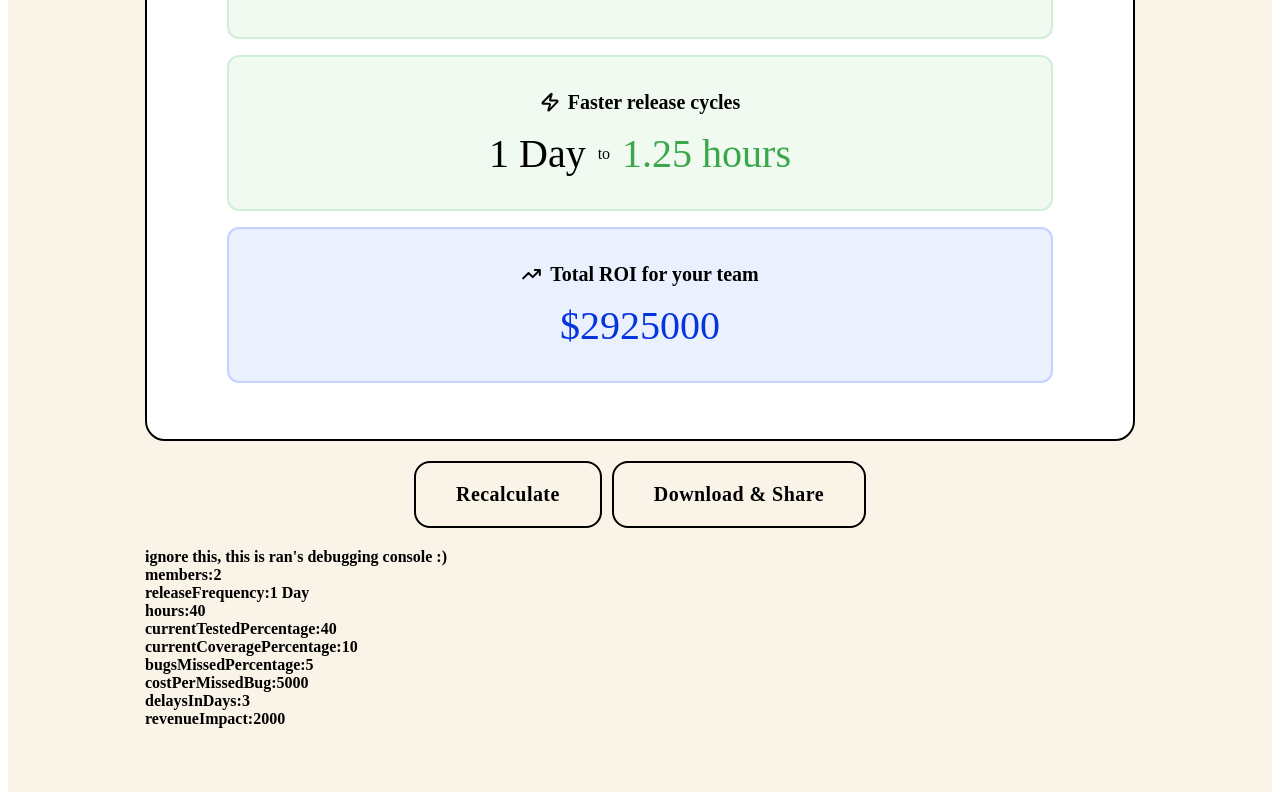
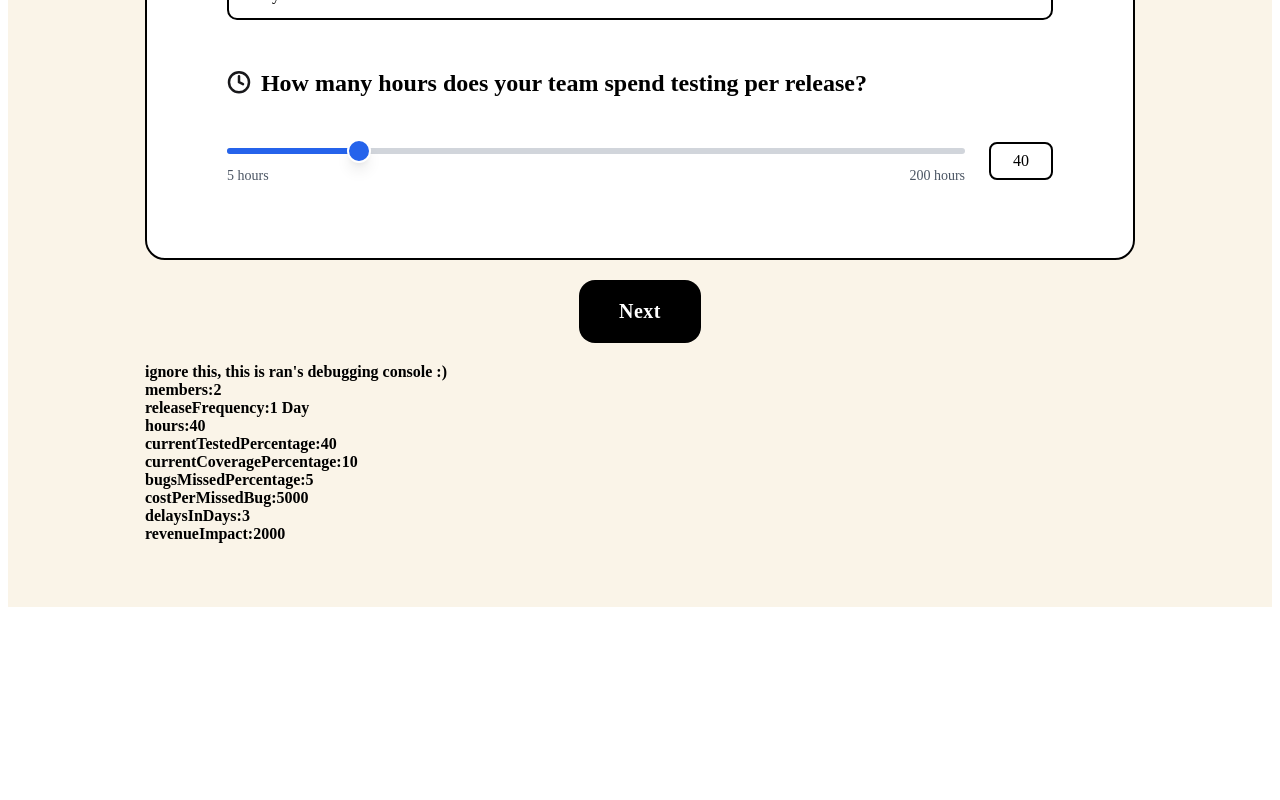
Before and after one commit to nixnar/webflow-spur-calculator-jsdelivr, a React app: page / in a window 1280 px wide. Shown: the part 666-1466 px from the top of the page. After the commit the page ends 1281 px from the top, so only its background shows below. Built offline with nearby package versions, Linux system fonts and the light colour scheme; the HTML template or start-up script is replaced by a standard one.

Commit message:
changed default to 1

```diff
--- a/src/App.js
+++ b/src/App.js
@@ -5,7 +5,7 @@ import StepText from "./components/StepText";
 import Calculator from "./components/Calculator";
 import ResultSection from "./ui/ResultSection";
 const App = () => {
-  const [step, setStep] = React.useState(4);
+  const [step, setStep] = React.useState(1);
   const modalRef = React.useRef(null);
   const scrollToModalTop = () => {
     const el = modalRef.current;
```
Also changed, not shown: 1 other file (tests, documents, lock files or other folders).
